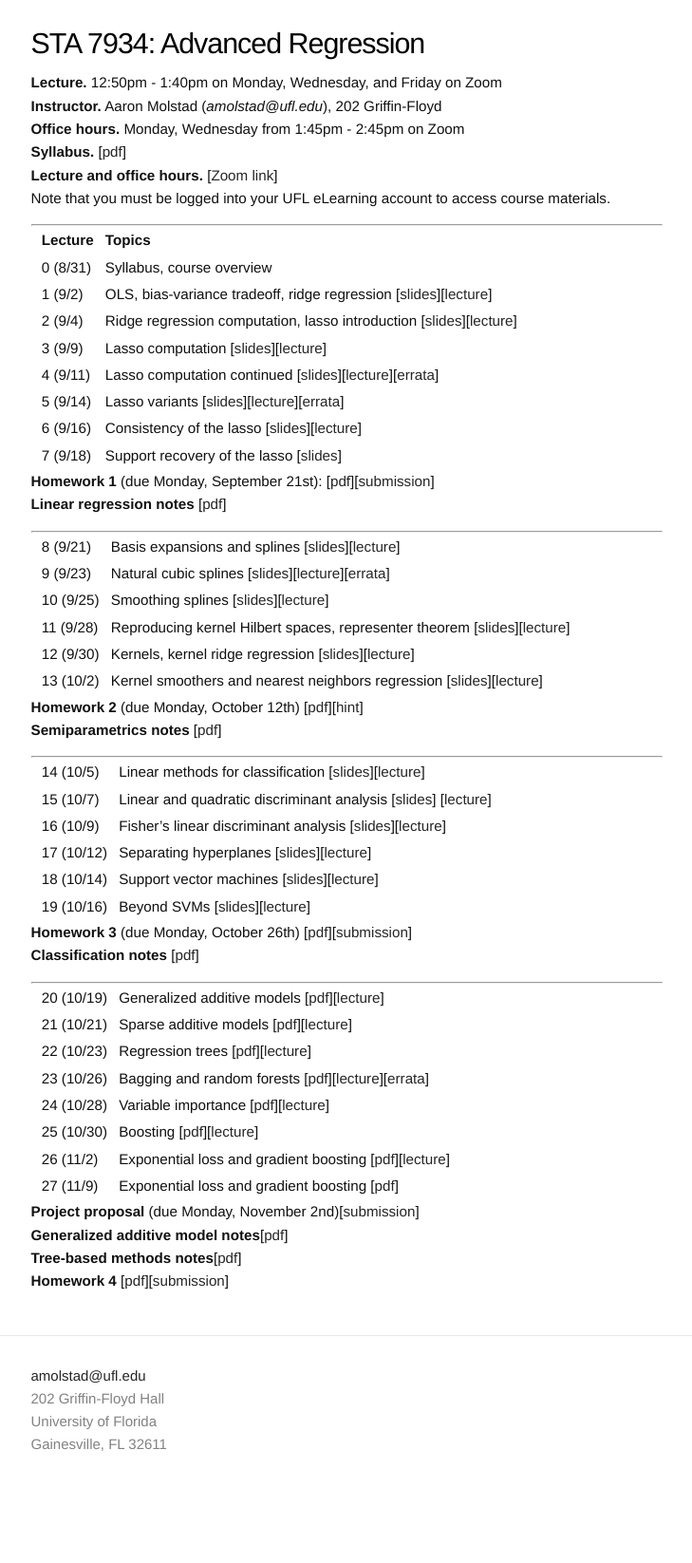
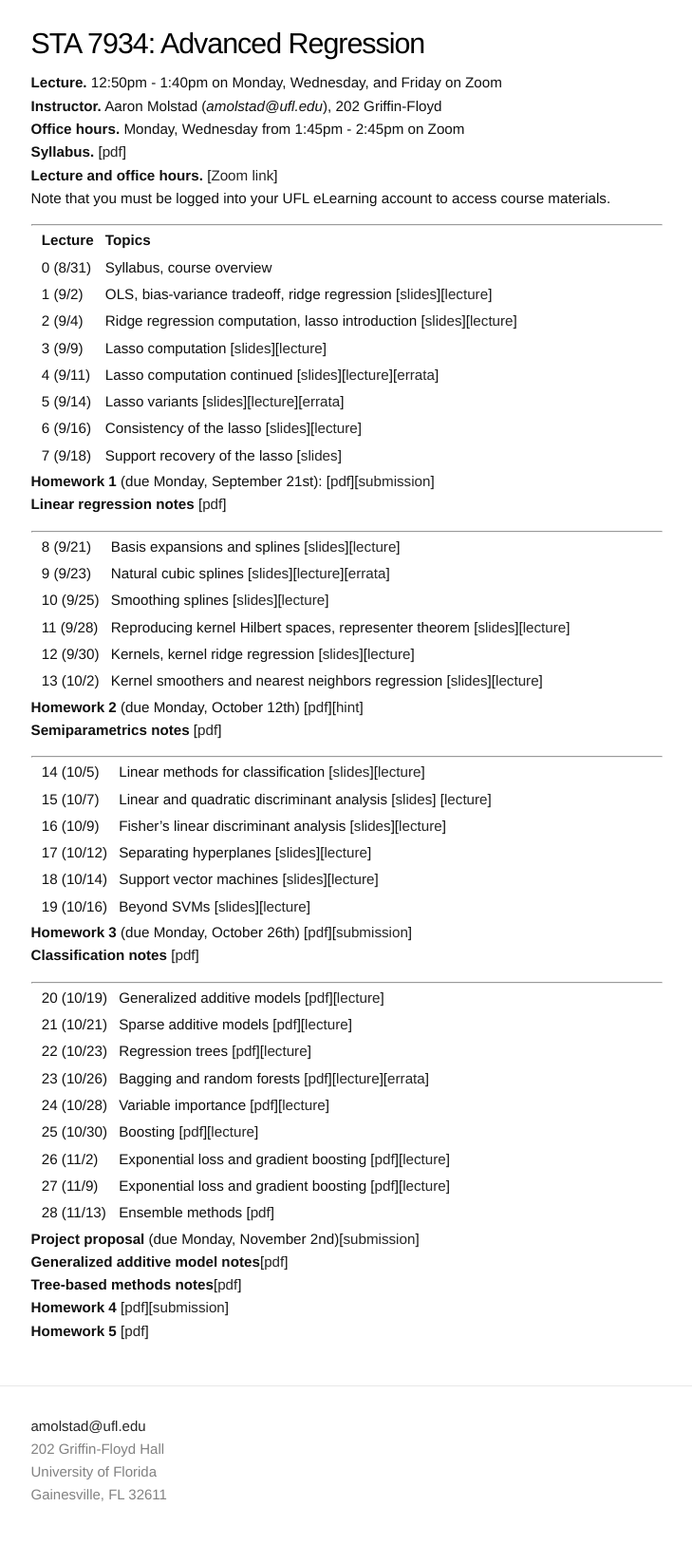
Before and after one commit to ajmolstad/ajmolstad.github.io, a Jekyll site: the page built from F20_STA7934.md, in a window 1280 px wide. Shown: the whole page at 95% size, without its empty margins (275-1004 px from the left). Built offline with Jekyll 4.4.1, drawn with Linux system fonts in a browser that asks for light colours; before the commit the page ends 1593 px from its top, so only the background shows below that.

Commit message:
Update F20_STA7934.md

```diff
--- a/F20_STA7934.md
+++ b/F20_STA7934.md
@@ -62,9 +62,12 @@ Note that you must be logged into your UFL eLearning account to access course ma
 || 24 (10/28) || Variable importance [[pdf](https://ufl.instructure.com/files/54070212/download?download_frd=1)][[lecture](https://ufl.instructure.com/courses/412309/files?preview=54070110)] ||
 || 25 (10/30) || Boosting [[pdf](https://ufl.instructure.com/files/54169169/download?download_frd=1)][[lecture](https://ufl.instructure.com/files/54119172/download?download_frd=1)]||
 || 26 (11/2) || Exponential loss and gradient boosting [[pdf](https://ufl.instructure.com/files/54170575/download?download_frd=1)][[lecture](https://ufl.instructure.com/files/54170595/download?download_frd=1)]||
-|| 27 (11/9) || Exponential loss and gradient boosting [[pdf](https://ufl.instructure.com/files/54388593/download?download_frd=1)] ||
+|| 27 (11/9) || Exponential loss and gradient boosting [[pdf](https://ufl.instructure.com/files/54583093/download?download_frd=1)][[lecture](https://ufl.instructure.com/courses/412309/files?preview=54524161)] ||
+|| 28 (11/13) || Ensemble methods [[pdf](https://ufl.instructure.com/files/54528298/download?download_frd=1)]||
+
 
 **Project proposal** (due Monday, November 2nd)[[submission](https://ufl.instructure.com/courses/412309/assignments/4449663)]
 **Generalized additive model notes**[[pdf](https://ufl.instructure.com/files/54121596/download?download_frd=1)]
 **Tree-based methods notes**[[pdf](https://ufl.instructure.com/files/54121682/download?download_frd=1)]
 **Homework 4** [[pdf](https://ufl.instructure.com/files/54166559/download?download_frd=1)][[submission](https://ufl.instructure.com/courses/412309/assignments/4456814)]
+**Homework 5** [[pdf](https://ufl.instructure.com/files/54489536/download?download_frd=1)]
```
